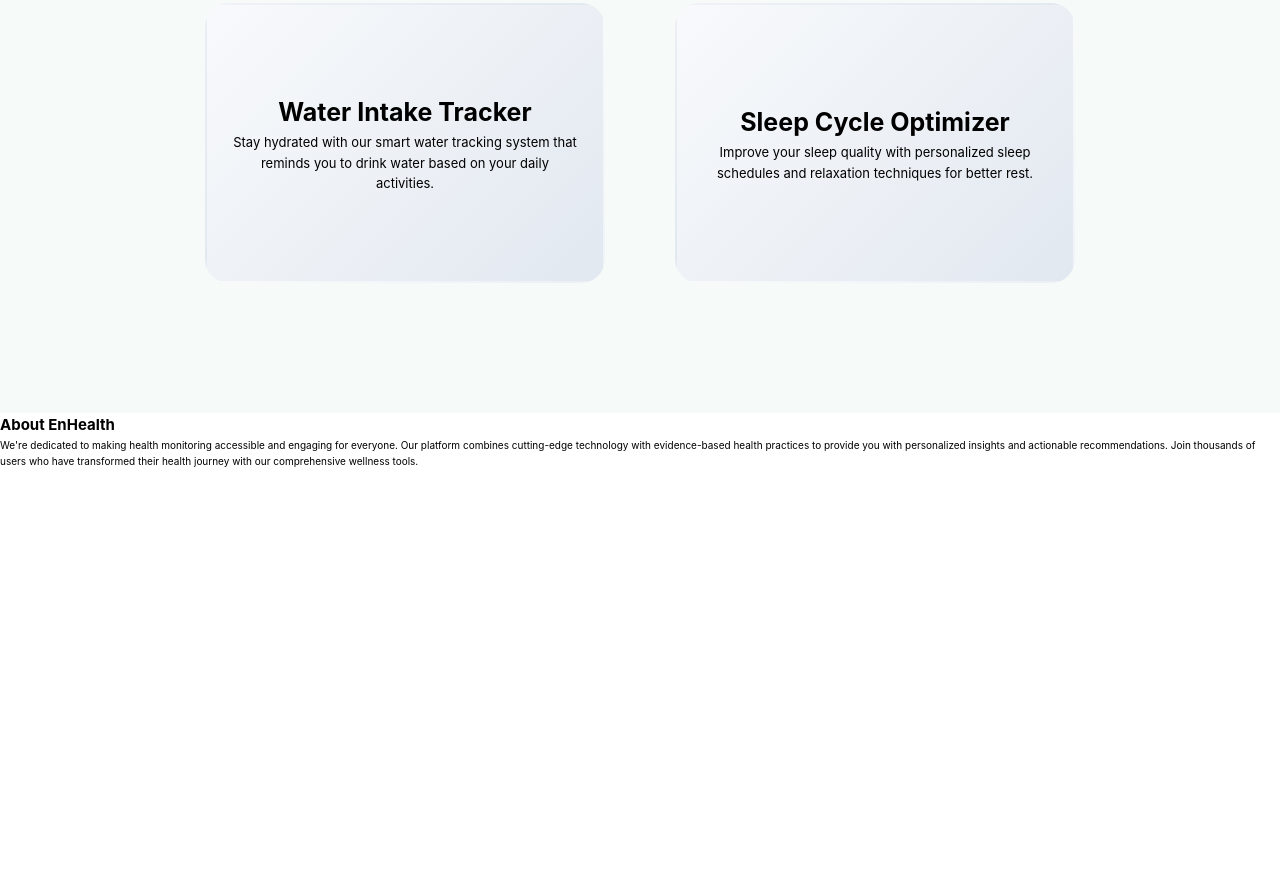
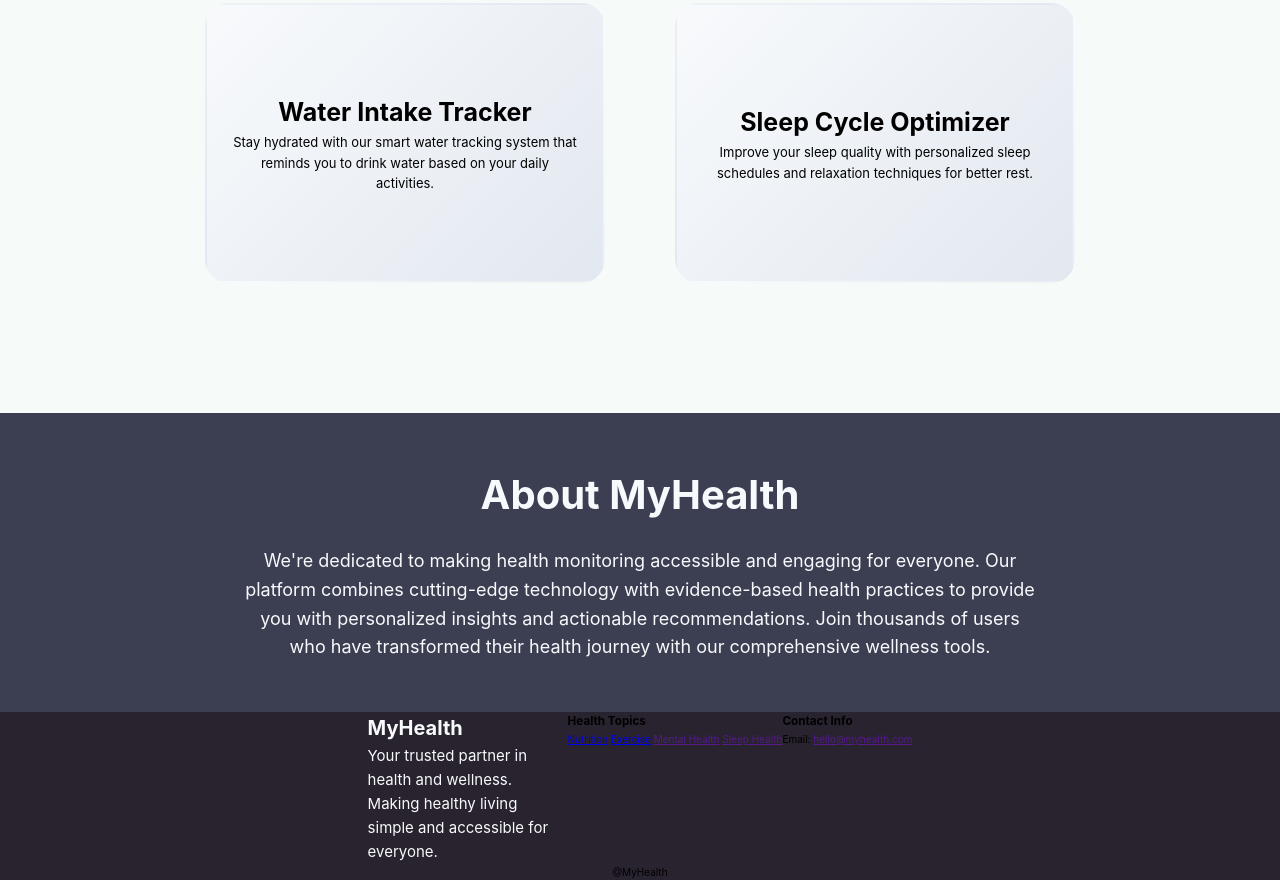
Before and after one commit to aryadeeppradhan/MyHealth, a plain HTML site: page index.html in a window 1280 px wide. Shown: the part 1739-2619 px from the top of the page. Before the commit the page ends 2208 px from the top, so only its background shows below. Drawn offline with Linux system fonts and the light colour scheme.

Commit message:
added footer

```diff
--- a/index.html
+++ b/index.html
@@ -80,9 +80,33 @@
 </section>
 <section class="about" id="About">
     <div class="about-content">
-        <h2>About EnHealth</h2>
+        <h2>About MyHealth</h2>
         <p>We're dedicated to making health monitoring accessible and engaging for everyone. Our platform combines cutting-edge technology with evidence-based health practices to provide you with personalized insights and actionable recommendations. Join thousands of users who have transformed their health journey with our comprehensive wellness tools.</p>
     </div>
 </section>
+<footer>
+    <div class="foot-container">
+        <div class="foot-content">
+            <div class="foot-about">
+                <h3>MyHealth</h3>
+                <p>Your trusted partner in health and wellness. Making healthy living simple and accessible for everyone.</p>
+            </div>
+            <div class="foot-topics">
+                <h3>Health Topics</h3>
+                <a href="#">Nutrition</a>
+                <a href="#">Exercise</a>
+                <a href="">Mental Health</a>
+                <a href="">Sleep Health</a>
+            </div>
+            <div class="foot-contact">
+                <h3>Contact Info</h3>
+                <p>Email: <a href="">hello@myhealth.com</a></p>
+            </div>
+        </div>
+        <div class="foot-tag">
+            <p>@MyHealth</p>
+        </div>
+    </div>
+</footer>
 </body>
 </html>
--- a/style.css
+++ b/style.css
@@ -276,3 +276,51 @@ body {
     font-size: 1.3rem;
 }
 /* ###########################about us################# */
+.about-content{
+    background:#3c3f51;
+    padding: 50px;
+    display: flex;
+    flex-direction: column;
+    justify-content: center;
+    align-items: center;
+}
+.about-content h2{
+    font-size: 4rem;
+    color: #f7fafc;
+    text-align: center;
+    margin-bottom: 20px;
+}
+.about-content p{
+    font-size: 1.8rem;
+    color: #f7fafc;
+    text-align: center;
+    max-width: 800px;
+}
+/* ###############################Footer############################### */
+.foot-container{
+    background:#28232e;
+    display: flex;
+    flex-direction: column;
+    justify-content: center;
+    align-items: center;
+}
+.foot-content{
+    display:flex;
+    justify-content: space-evenly;
+}
+.foot-about{
+    display:flex;
+    flex-direction: column;
+    justify-content: center;
+    /* align-items: center; */
+    /* text-align:center; */
+    width:200px;
+}
+.foot-about h3{
+    font-size: 2rem;
+    color: #f7fafc;
+}
+.foot-about p{
+    font-size: 1.5rem;
+    color: #f7fafc;
+}
```
